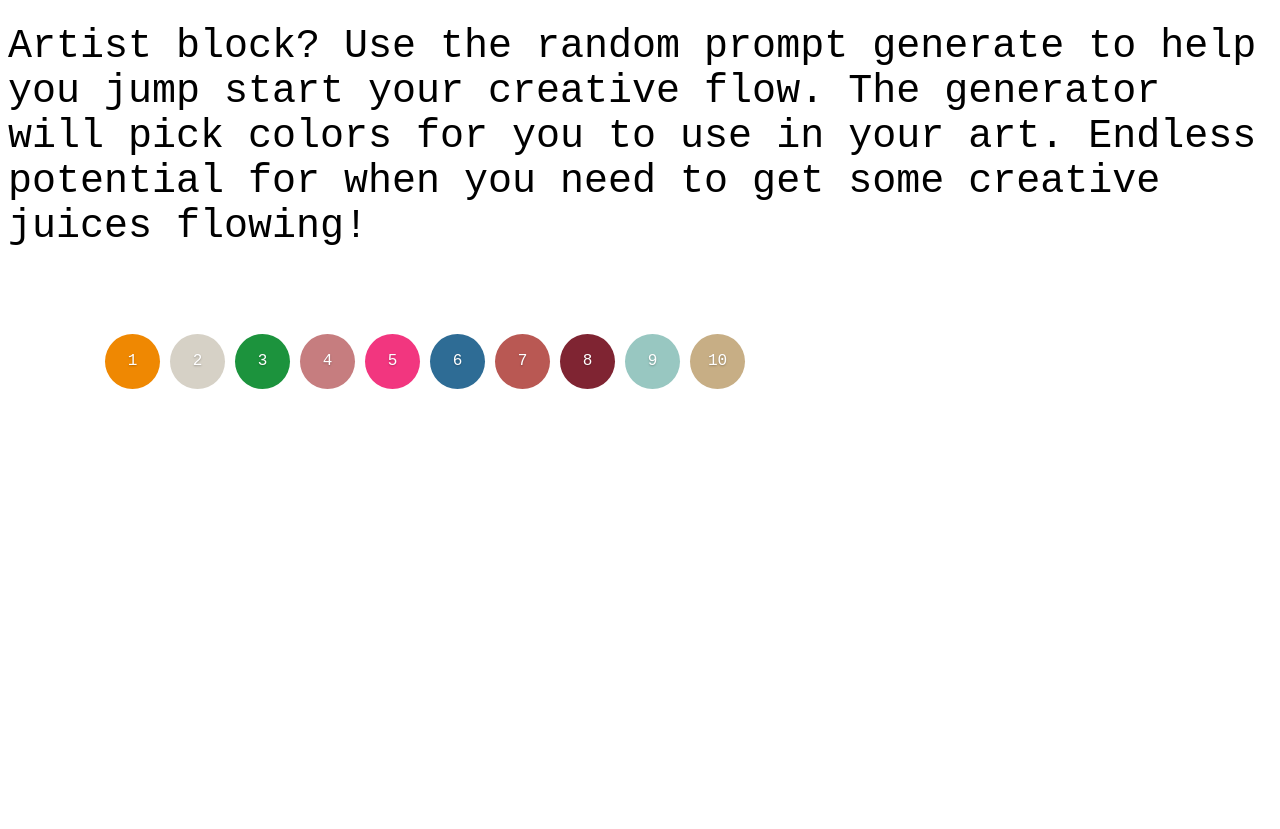
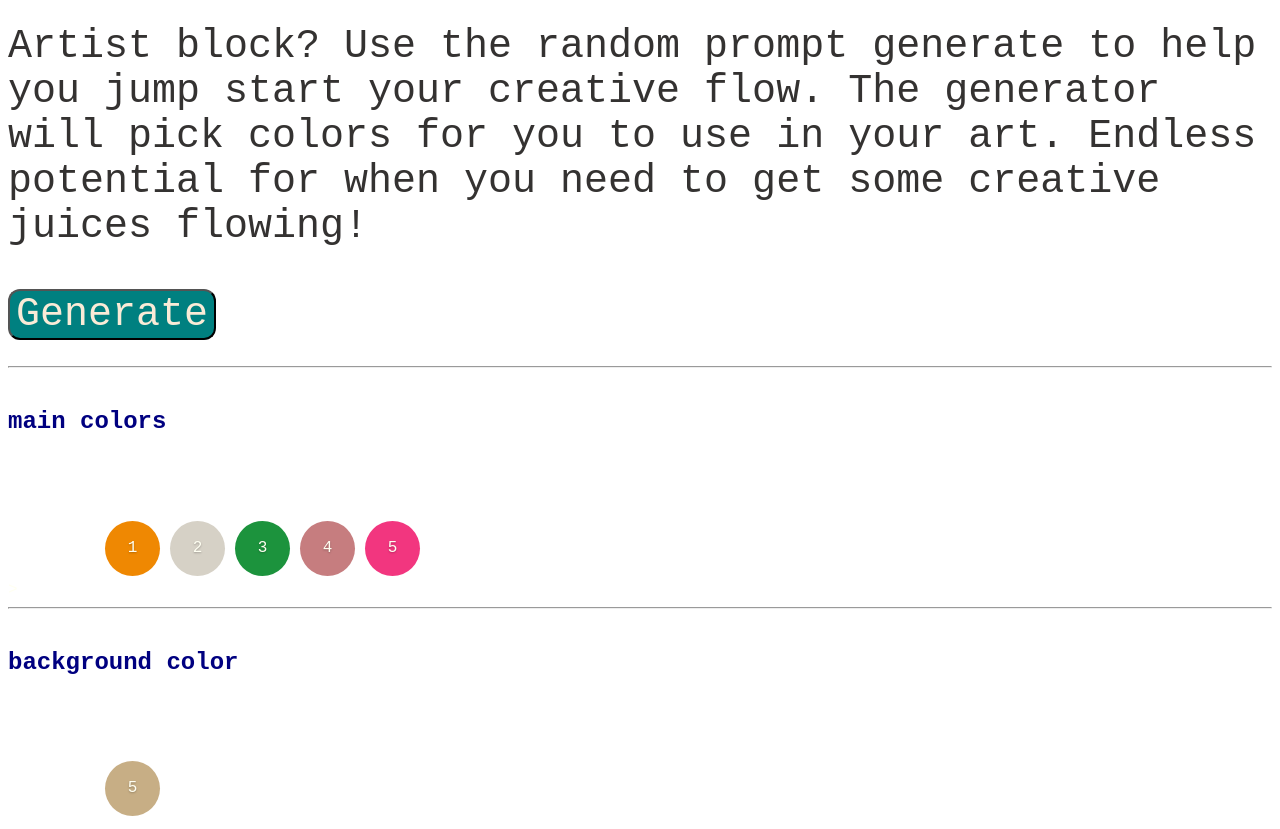
Before and after one commit to csolis1/Random-Obs, a plain HTML site: page index.html in a window 1280 px wide. Shown: the part 124-953 px from the top of the page. Before the commit the page ends 800 px from the top, so only its background shows below. Drawn offline with Linux system fonts and the light colour scheme.

Commit message:
page breakdown

```diff
--- a/index.html
+++ b/index.html
@@ -9,7 +9,19 @@
 <body>
     <h1> RANDOM ART PROMPT TOOL</h1>
     <h3> Artist block? Use the random prompt generate to help you jump start your creative flow. The generator will pick colors for you to use in your art. Endless potential for when you need to get some creative juices flowing!</h3>
-    <main></main>
+
+
+    <button onClick="window.location.reload();"> Generate </button>
+    <br>
+    <br>
+    <hr class="divider">
+    <h5><b>main colors</b></h5>
+    <main></main>>
+    <br>
+    <hr class="divider">
+    <h5><b>background color</b></h5>
+    <section></section>
+
     <script src="script.js"></script>
 
 </body>
--- a/script.js
+++ b/script.js
@@ -1,3 +1,4 @@
+//color generator
 let html = '';
 let red;
 let green;
@@ -5,8 +6,7 @@ let blue;
 let randomRGB;
 
 
-
-for ( let i = 1; i <= 10; i++ ) {
+for ( let i = 1; i <= 5; i++ ) {
     red = Math.floor(Math.random() * 256);
     green = Math.floor(Math.random() * 256);
     blue = Math.floor(Math.random() * 256);
@@ -16,3 +16,41 @@ for ( let i = 1; i <= 10; i++ ) {
 }
 
 document.querySelector('main').innerHTML = html;
+
+for ( let i = 1; i <= 5; i++ ) {
+    red = Math.floor(Math.random() * 256);
+    green = Math.floor(Math.random() * 256);
+    blue = Math.floor(Math.random() * 256);
+    randomRGB = `rgb( ${red}, ${green}, ${blue} )`;
+    html = `<div style="background-color: ${randomRGB}">${i}</div>`;
+
+}
+
+document.querySelector('section').innerHTML = html;
+
+
+
+//genres
+//genre[1] = "fantasy";
+//genre[2] = "retro";
+//genre[3]= "sci-fi";
+//genre[4] = "abstract";
+//genre[5] = "pop art";
+//genre[6]= "minimalist";
+//genre[7] = "floral";
+//genre[8]= "portrait";
+//genre[9] = "landscape";
+//genre[10] = "psychedelic"
+//genre[11] = "graffiti";
+//genre[12] = "surrealism";
+//genre[13] = "cubism";
+//genre[14] = "impressionism"
+//genre[15] = "pop art";
+//genre[16] = "disney";
+//genre[17] = "anime";
+//genre[18] = "comic book";
+//genre[19] = "still life";
+//genre[20] = "horror";
+//genre[21] = "mythology";
+//genre[22] = "landmark";
+//
--- a/style.css
+++ b/style.css
@@ -1,5 +1,5 @@
 body {
-    color: #fff;
+    color: #fffff2;
     font-family: 'Courier New', Courier, monospace;
     box-sizing: border-box;
 }
@@ -22,9 +22,10 @@ main div {
     text-shadow: 0px 1px 2px rgba(0, 0, 0, 0.25);
 }
 
+
 h1 {
     font-size: 3.75em;
-    color: black;
+    color: #343231;
 }
 
 h2 {
@@ -34,10 +35,47 @@ h2 {
 h3 {
     font-size: 2.5em;
     font-weight: normal;
-    color:black;
+    color: #343231;
+}
+h5 {
+    font-size: 1.5em;
+    font-weight: normal;
+    color: navy;
 }
 
 p {
     font-size: 1.1em;
     line-height: 1.5;
 }
+
+section {
+    width: 90%;
+    max-width: 1080px;
+    padding: 40px 0 0;
+    margin: 0 auto;
+}
+
+section div {
+    width: 55px;
+    height: 55px;
+    display: inline-block;
+    text-align: center;
+    border-radius: 50%;
+    line-height: 55px;
+    margin: 5px;
+    text-shadow: 0px 1px 2px rgba(0, 0, 0, 0.25);
+}
+
+button {
+    background-color: teal;
+    color:antiquewhite;
+    font-size: 40px;
+    border-radius: 12px;
+    font-family: 'Courier New', Courier, monospace;
+
+}
+
+hr.rounded{
+    border-top: 8px solid #003366;
+    border-radius: 5px;
+}
```
